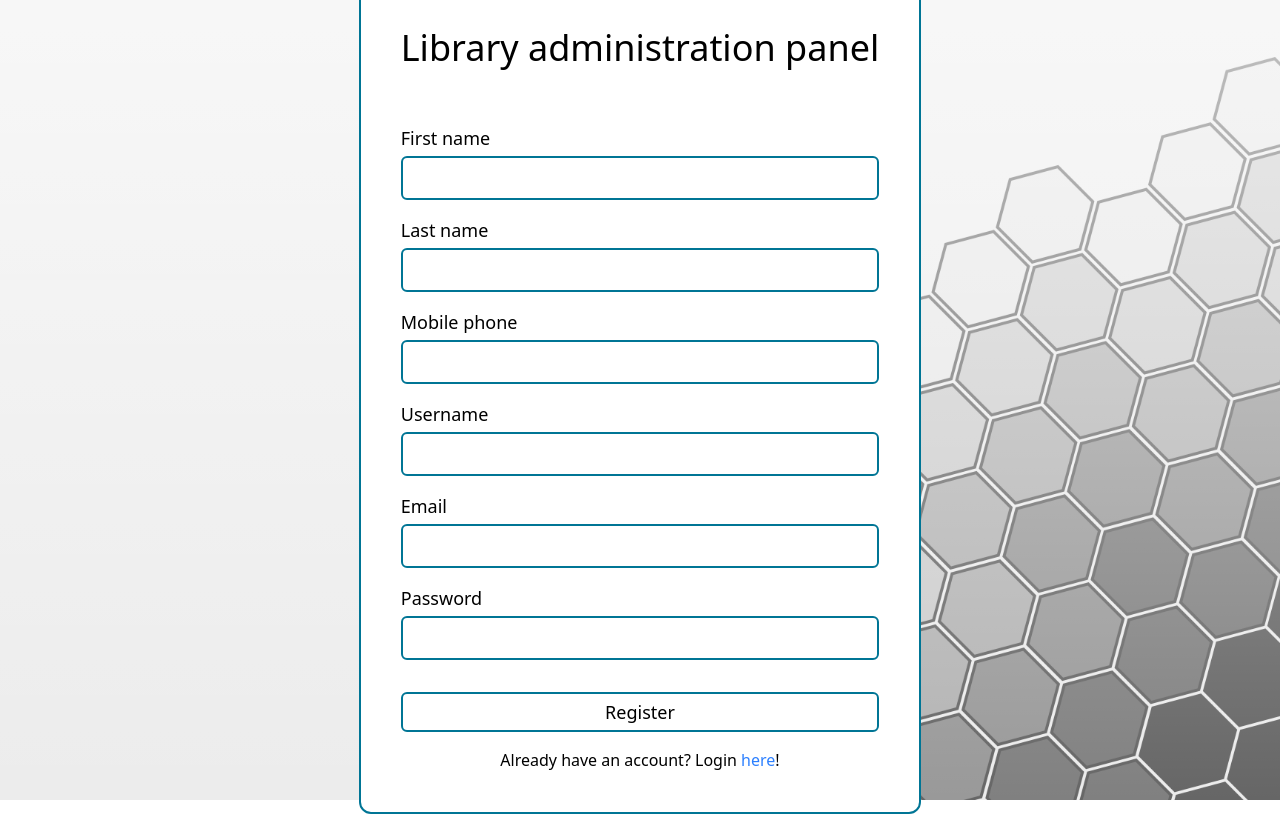
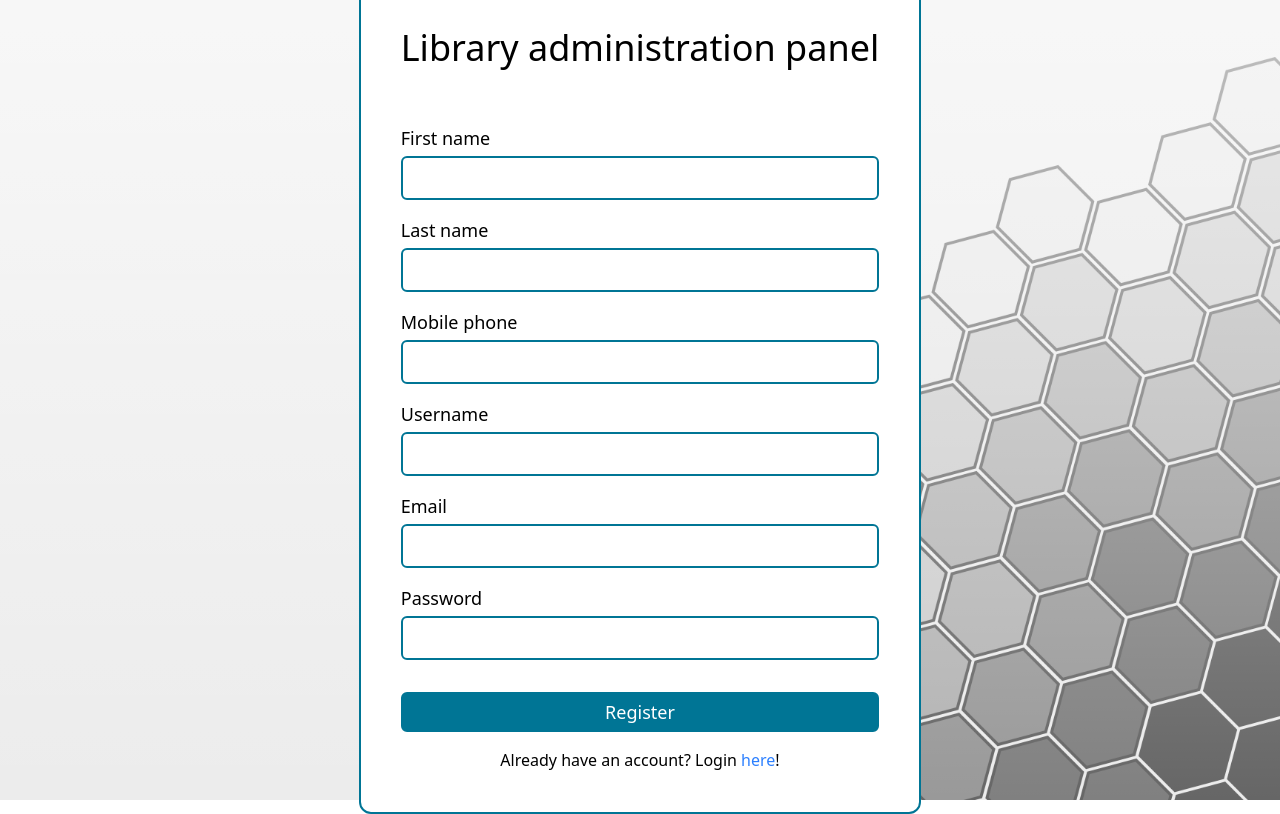
Before and after one commit to jimkdev/library-client, a Next.js app: page /register in a window 1280 px wide. Built offline with nearby package versions, Linux system fonts and the light colour scheme.

Commit message:
Add background color and white text to primary button

```diff
--- a/src/components/buttons/primary-button.tsx
+++ b/src/components/buttons/primary-button.tsx
@@ -5,7 +5,7 @@ export default function PrimaryButton(props: {
 }) {
   return (
     <button
-      className="border-2 border-cyan-700 rounded-md mt-4 p-1 text-lg"
+      className="border-2 border-cyan-700 bg-cyan-700 text-white rounded-md mt-4 p-1 text-lg"
       onClick={props.onClick}
       type={props.type ?? "button"}
     >
```
